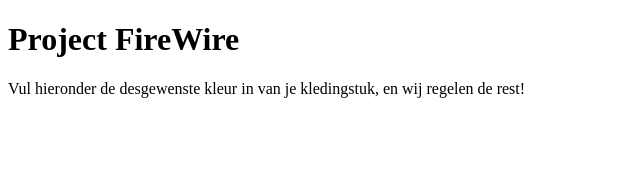
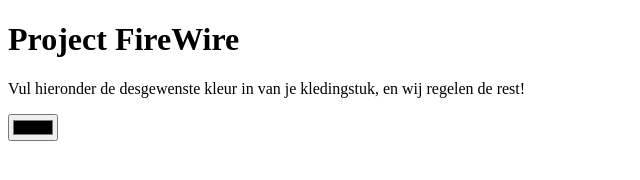
Before and after one commit to DuncanK17/ProjectColour, a plain HTML site: page index.html in a window 1280 px wide. Shown: the whole page, without its empty margins (0-640 px from the left). Drawn offline with Linux system fonts and the light colour scheme; files that its build step writes are made by us from their sources.

Commit message:
Added color input field

```diff
--- a/index.html
+++ b/index.html
@@ -19,6 +19,10 @@
             <p>Vul hieronder de desgewenste kleur in van je kledingstuk, en wij regelen de rest!</p>
         </article>
 
+        <form>
+            <input id="color" name="color" type="color">
+        </form>
+
     </main>
 
     <footer>
```
